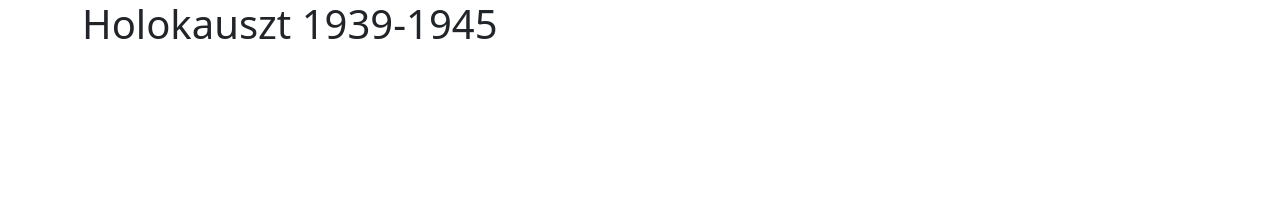
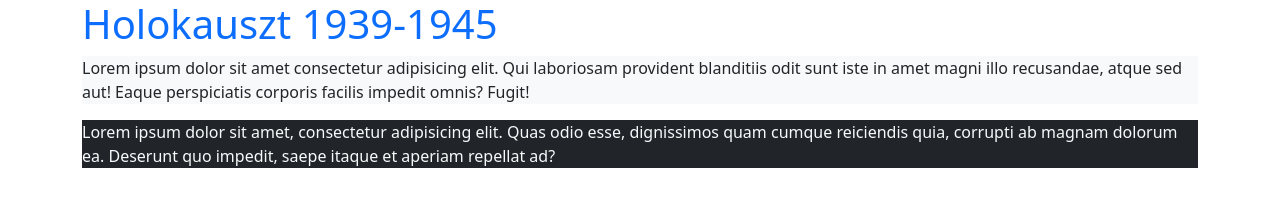
Before and after one commit to Bendi1005/bootstrap-project, a plain HTML site: page index.html in a window 1280 px wide. Drawn offline with nearby package versions, Linux system fonts and the light colour scheme.

Commit message:
színek kipróbálva

```diff
--- a/index.html
+++ b/index.html
@@ -10,7 +10,13 @@
 </head>
 <body>
     <div class="container">
-        <h1>Holokauszt 1939-1945</h1>
+        <h1 class="text-primary">Holokauszt 1939-1945</h1>
+        <div class="bg-light">
+            <p>Lorem ipsum dolor sit amet consectetur adipisicing elit. Qui laboriosam provident blanditiis odit sunt iste in amet magni illo recusandae, atque sed aut! Eaque perspiciatis corporis facilis impedit omnis? Fugit!</p>
+        </div>
+        <div>
+            <p class="bg-dark text-light">Lorem ipsum dolor sit amet, consectetur adipisicing elit. Quas odio esse, dignissimos quam cumque reiciendis quia, corrupti ab magnam dolorum ea. Deserunt quo impedit, saepe itaque et aperiam repellat ad?</p>
+        </div>
     </div>
 </body>
 </html>
```
